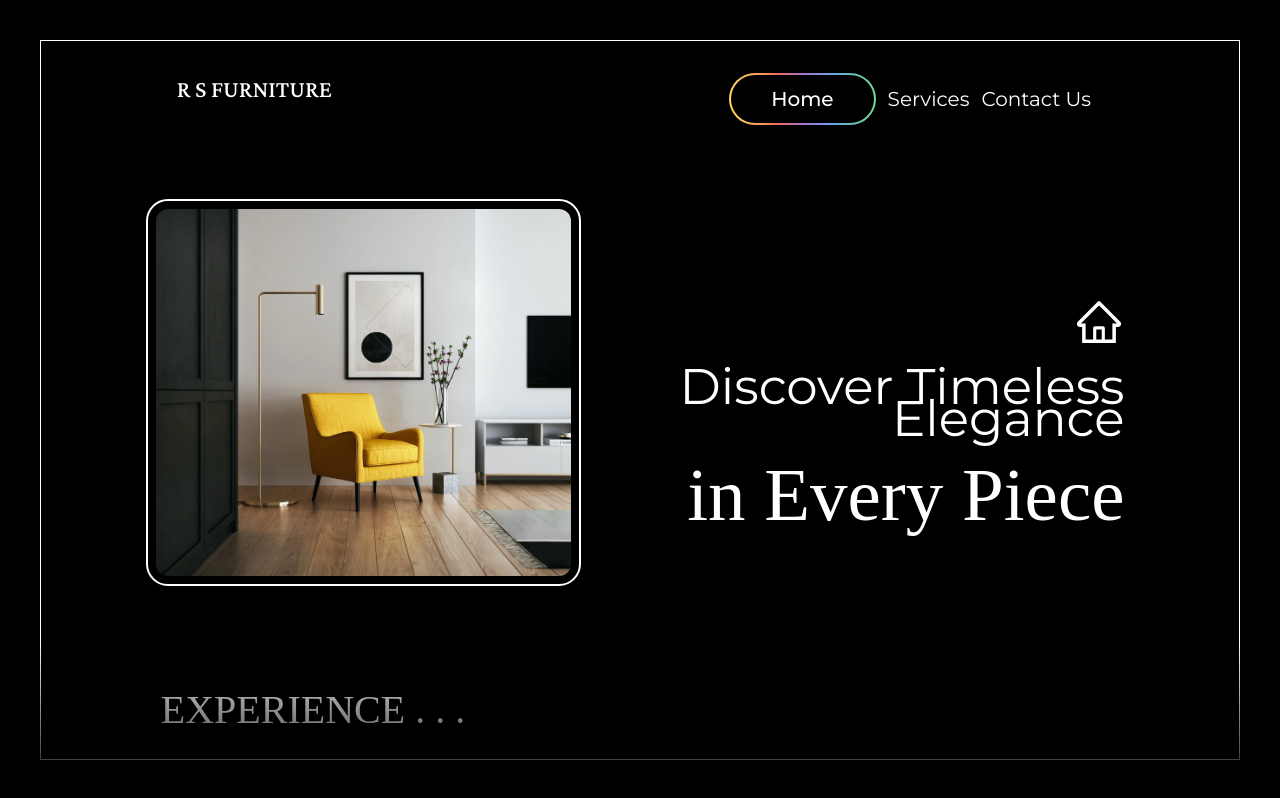
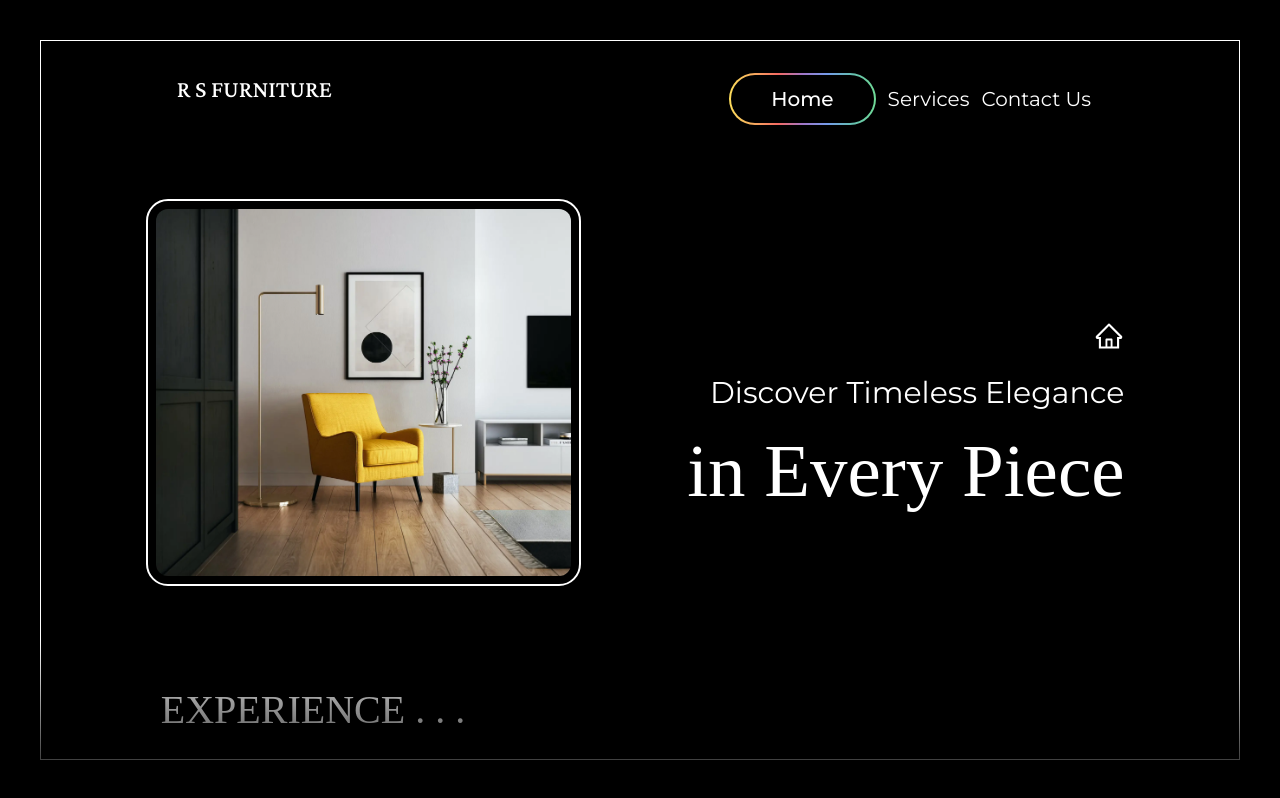
Before and after one commit to iamhk12/rsfurniture_main, a Next.js app: page / in a window 1280 px wide. Built offline with nearby package versions, Linux system fonts and the light colour scheme; a web font is replaced by a local one.

Commit message:
Font size reduced @ Hero

```diff
--- a/pages/index.tsx
+++ b/pages/index.tsx
@@ -26,9 +26,9 @@
               <Image src={heroImage} alt="Hero" className="md:w-[40%] w-[100%] outline outline-offset-8 outline-white outline-2 rounded-xl mb-7"/>
               <div className="md:w-[50%] w-[90%] text-right flex flex-col md:gap-10 justify-center ">
 
-                <div className="flex flex-col items-end md:text-[50px] md:gap-6 text-2xl">
+                <div className="flex flex-col items-end md:text-3xl md:gap-6 text-2xl">
                   <AiOutlineHome/>
-                  <h1 className=" text-['Baloo Bhai 2']">
+                  <h1 className=" text-['Baloo Bhai 2'] ">
                     Discover Timeless Elegance
                   </h1>
                 </div>
```
